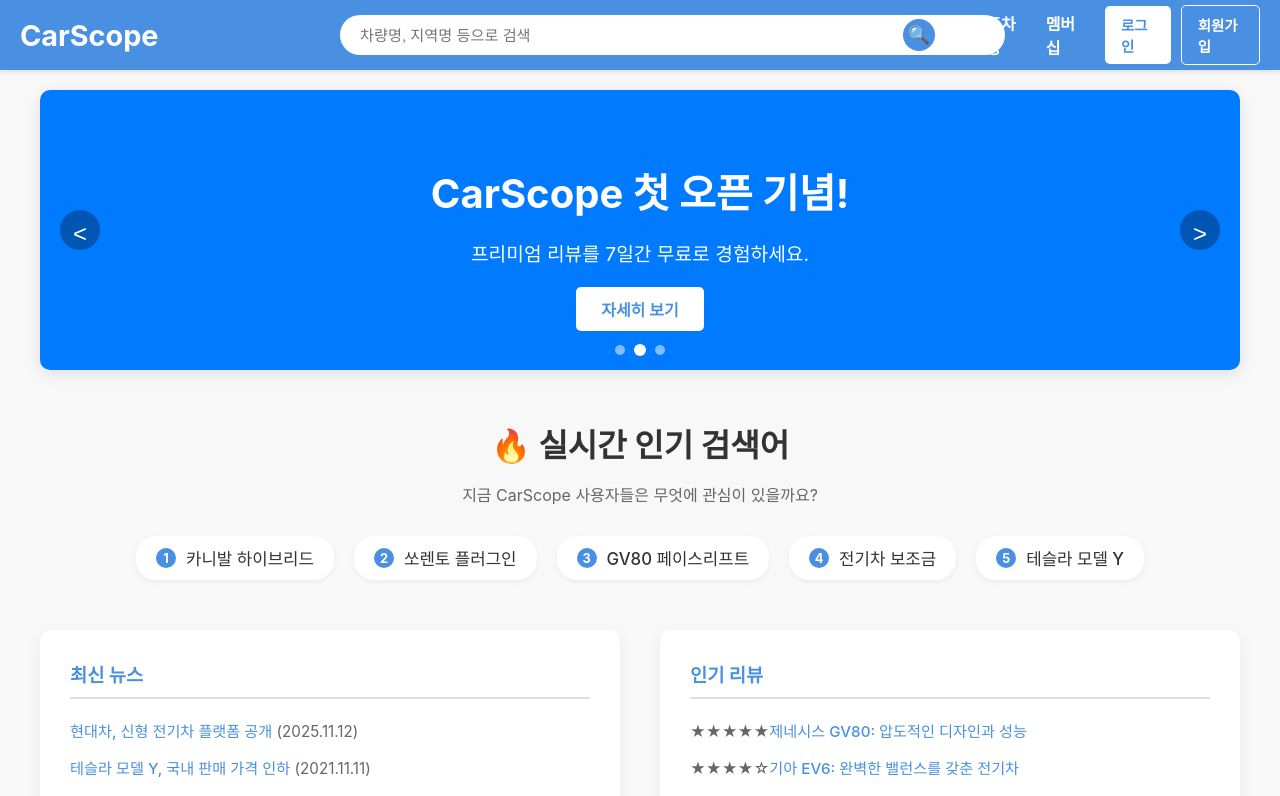
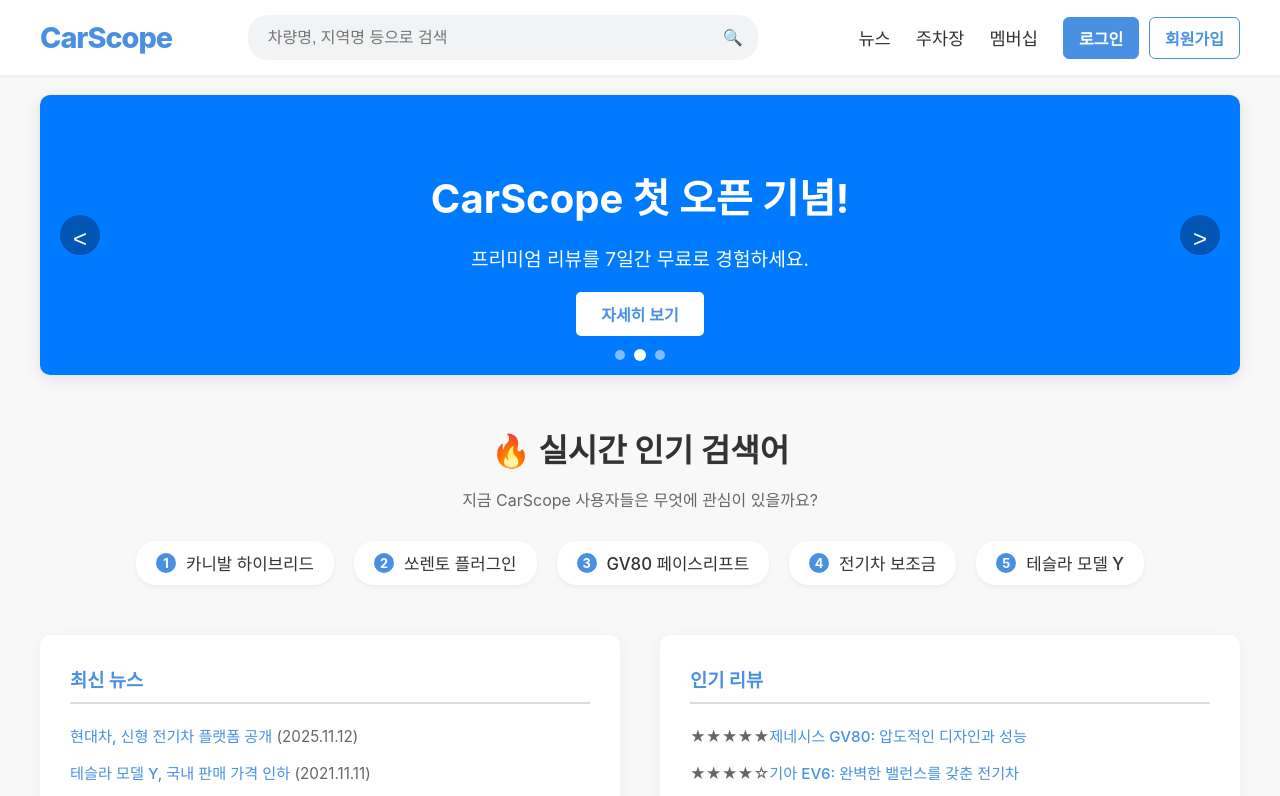
Before and after one commit to 2024136034-hakcheol/car-scope, a React (Create React App) app: page / in a window 1280 px wide. Shown: the top 796 px of the page. Built offline with nearby package versions, Linux system fonts and the light colour scheme; no server answers.

Commit message:
fix: 헤더 흰색 배경 복원 및 페이지 겹침 문제 해결

```diff
--- a/src/styles/Header.css
+++ b/src/styles/Header.css
@@ -1,151 +1,199 @@
 :root {
-    --primary-color: #4A90E2;
-    --secondary-color: #5D6C7C;
+    --primary-color: #1E90FF;
+    --secondary-color: #007bff;
+    --accent-color: #17a2b8;
+
+    --background-primary: #f8f8f8;
+    --background-light: #f5f5f5;
+    --background-dark: #343a40;
     --text-primary: #333;
-    --text-secondary: #666;
-    --background-light: #F9F9F9;
-    --background-dark: #3a4750;
+    --text-secondary: #555;
+    --text-light: #fff;
+
     --border-color: #ddd;
+    --font-family-primary: -apple-system, BlinkMacSystemFont, 'Segoe UI', 'Roboto', 'Oxygen', 'Ubuntu', 'Cantarell', 'Fira Sans', 'Droid Sans', 'Helvetica Neue', sans-serif;
 }
 
 .header {
-    width: 100%;
-    background-color: var(--primary-color);
-    color: white;
-    box-shadow: 0 2px 4px rgba(0, 0, 0, 0.1);
+    background-color: white;
+    box-shadow: 0 2px 4px rgba(0, 0, 0, 0.05);
+    padding: 15px 0;
     position: sticky;
     top: 0;
     z-index: 1000;
 }
 
 .header-container {
-    max-width: 1400px;
+    max-width: 1200px;
     margin: 0 auto;
-    padding: 0 20px;
-    height: 70px;
     display: flex;
     justify-content: space-between;
     align-items: center;
+    padding: 0 20px;
+    gap: 20px;
 }
 
 .header-left-section {
+    display: flex;
+    align-items: center;
+    flex-shrink: 0;
+}
+
+.header-center-section {
+    display: flex;
+    align-items: center;
+    justify-content: center;
     flex: 1;
+    min-width: 150px;
+}
+
+.header-right-section {
+    display: flex;
+    align-items: center;
+    flex-shrink: 0;
 }
 
 .logo {
     font-size: 1.8rem;
-    font-weight: 700;
-    color: white;
+    font-weight: 800;
+    color: var(--primary-color);
     text-decoration: none;
-}
-
-.header-center-section {
-    flex: 2;
-    display: flex;
-    justify-content: center;
-    max-width: 600px;
+    letter-spacing: -1px;
 }
 
 .search-bar {
+    display: flex;
+    align-items: center;
+    background-color: #f1f3f5;
+    border-radius: 20px;
+    padding: 5px;
+    transition: background-color 0.3s;
+    max-width: 500px;
     width: 100%;
-    position: relative;
+}
+
+.search-bar:focus-within {
+    background-color: white;
+    box-shadow: 0 0 0 2px var(--primary-color);
 }
 
 .search-input {
-    width: 100%;
-    height: 40px;
-    padding: 0 45px 0 20px;
     border: none;
-    border-radius: 20px;
-    font-size: 0.95rem;
-    background-color: white;
+    background: none;
+    padding: 8px 15px;
+    font-size: 1rem;
+    outline: none;
+    flex-grow: 1;
 }
 
 .search-button {
-    position: absolute;
-    right: 5px;
-    top: 50%;
-    transform: translateY(-50%);
-    width: 32px;
-    height: 32px;
+    background: none;
     border: none;
-    background-color: var(--primary-color);
-    color: white;
-    border-radius: 50%;
+    padding: 8px 10px;
     cursor: pointer;
-    font-size: 1.1rem;
-    display: flex;
-    align-items: center;
-    justify-content: center;
-}
-
-.header-right-section {
-    flex: 1;
-    display: flex;
-    justify-content: flex-end;
-    align-items: center;
-    gap: 20px;
+    color: var(--text-secondary);
+    font-size: 1rem;
 }
 
 .nav-menu ul {
     list-style: none;
+    display: flex;
     padding: 0;
     margin: 0;
-    display: flex;
-    gap: 20px;
+}
+
+.nav-menu li {
+    margin-left: 25px;
 }
 
 .nav-menu a {
-    color: white;
     text-decoration: none;
-    font-weight: 600;
-    font-size: 1rem;
+    color: var(--text-primary);
+    font-size: 1.1rem;
+    font-weight: 500;
+    padding-bottom: 3px;
+    position: relative;
+    transition: color 0.2s;
+}
+
+.nav-menu a:hover {
+    color: var(--primary-color);
+}
+
+.nav-menu a::after {
+    content: '';
+    position: absolute;
+    bottom: 0;
+    left: 0;
+    width: 0;
+    height: 2px;
+    background-color: var(--primary-color);
+    transition: width 0.3s ease-in-out;
+}
+
+.nav-menu a:hover::after {
+    width: 100%;
 }
 
 .auth-buttons {
     display: flex;
     align-items: center;
-    gap: 10px;
+    margin-left: 25px;
 }
 
 .auth-button {
-    padding: 8px 16px;
-    border: none;
-    border-radius: 5px;
+    text-decoration: none;
     font-weight: 600;
-    cursor: pointer;
-    text-decoration: none;
-    font-size: 0.9rem;
+    font-size: 1rem;
+    padding: 8px 15px;
+    border-radius: 6px;
+    transition: all 0.2s;
+    white-space: nowrap;
+    text-align: center;
 }
 
 .login-button {
-    background-color: white;
-    color: var(--primary-color);
+    background-color: var(--primary-color);
+    color: white;
+    border: 1px solid var(--primary-color);
+    margin-right: 10px;
+}
+
+.login-button:hover {
+    background-color: #3b74b8;
+    border-color: #3b74b8;
+    color: white;
 }
 
 .register-button {
-    background-color: transparent;
-    color: white;
-    border: 1px solid white;
+    background-color: white;
+    color: var(--primary-color);
+    border: 1px solid var(--primary-color);
 }
 
 .user-nickname {
     font-weight: 600;
     font-size: 1rem;
-    color: white;
+    color: var(--text-primary);
     white-space: nowrap;
+    margin-right: 10px;
 }
 
 .logout-button {
-    background-color: transparent;
-    color: white;
-    border: 1px solid white;
-    padding: 8px 16px;
-    border-radius: 5px;
+    background-color: white;
+    color: var(--primary-color);
+    border: 1px solid var(--primary-color);
+    padding: 8px 15px;
+    border-radius: 6px;
     font-weight: 600;
     cursor: pointer;
-    font-size: 0.9rem;
+    font-size: 1rem;
     white-space: nowrap;
+    transition: all 0.2s;
+}
+
+.logout-button:hover {
+    background-color: #f8f8f8;
 }
 
 @media (max-width: 1024px) {
@@ -158,8 +206,8 @@
         width: 100%;
     }
 
-    .nav-menu ul {
-        gap: 15px;
+    .nav-menu li {
+        margin-left: 15px;
     }
 
     .nav-menu a {
@@ -172,8 +220,6 @@
         flex-wrap: wrap;
         justify-content: center;
         gap: 10px;
-        height: auto;
-        padding: 10px 15px;
     }
 
     .header-left-section {
@@ -181,7 +227,6 @@
         justify-content: center;
         order: 1;
         margin-bottom: 0;
-        flex: 1 1 100%;
     }
 
     .logo {
@@ -189,11 +234,10 @@
     }
 
     .header-center-section {
-        order: 3;
-        width: 100%;
+        order: 2;
+        width: 90%;
         max-width: none;
         margin: 0;
-        flex: 1 1 100%;
     }
 
     .search-bar {
@@ -206,11 +250,10 @@
     }
 
     .header-right-section {
-        order: 2;
+        order: 3;
         width: 100%;
         justify-content: center;
         flex-wrap: wrap;
-        flex: 1 1 100%;
     }
 
     .nav-menu {
```
